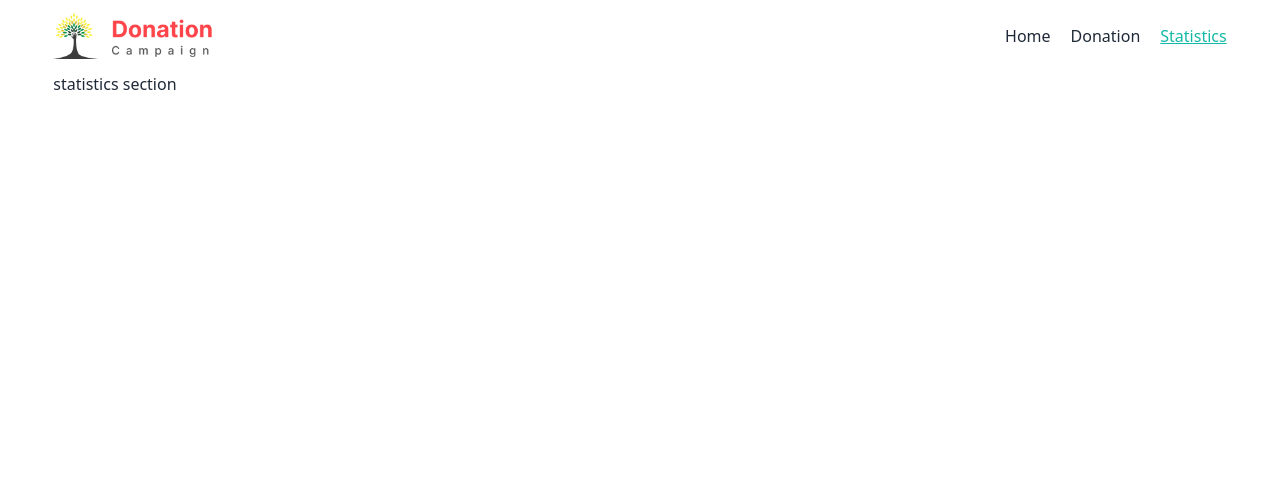
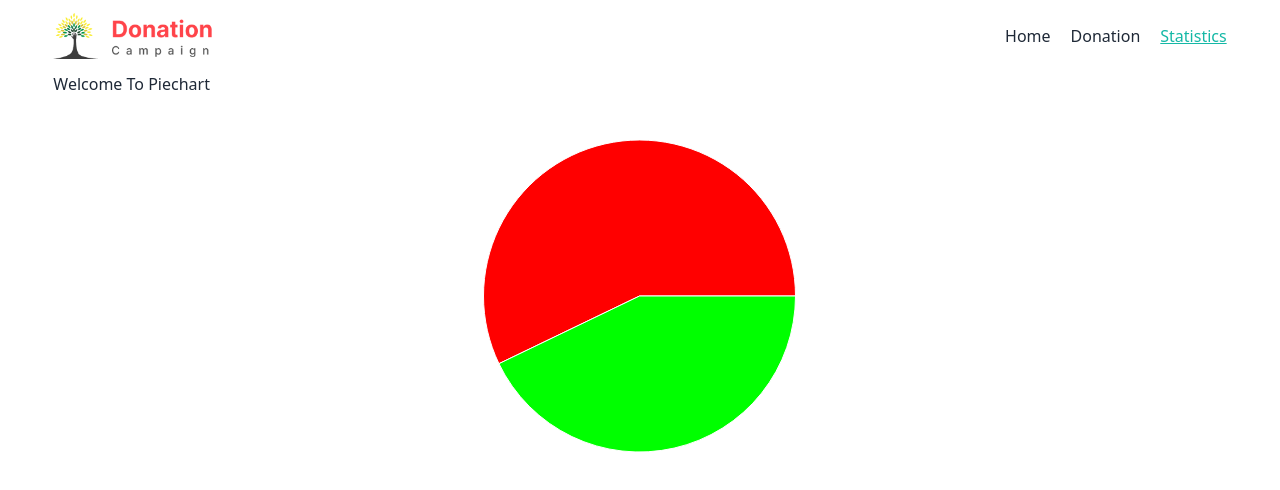
Before and after one commit to naymHdev/Donation-Campagin, a React (Vite) app: page /statistics in a window 1280 px wide. Shown: the top 490 px of the page. Built offline with nearby package versions, Linux system fonts and the light colour scheme.

Commit message:
aded and modified

```diff
--- a/src/Components/Home/Home.jsx
+++ b/src/Components/Home/Home.jsx
@@ -1,6 +1,5 @@
 import React from 'react';
 import { useLoaderData } from 'react-router-dom';
-import Banner from '../../Header/Banner';
 import Campains from '../Pages/Campains';
 
 const Home = () => {
@@ -10,7 +9,6 @@ const Home = () => {
 
     return (
         <div>
-           <Banner></Banner>
            <Campains campains={campains}></Campains>
         </div>
     );
--- a/src/Components/Statistics/Statistics.jsx
+++ b/src/Components/Statistics/Statistics.jsx
@@ -1,9 +1,29 @@
-import React from "react";
+import React from 'react';
+import { PieChart, Pie, Cell, ResponsiveContainer } from 'recharts';
 
 const Statistics = () => {
+  const marks = [
+    { name: 'Group A', value: 400 },
+    { name: 'Group B', value: 300 },
+  ];
+
+  const COLORS = ['#FF0000', '#00FF00',];
+
   return (
     <div>
-      <h2>statistics section</h2>
+      <div>
+        <h2>Welcome To Piechart</h2>
+
+        <ResponsiveContainer width="100%" height={400}>
+          <PieChart>
+            <Pie data={marks} dataKey="value">
+              {marks.map((entry, index) => (
+                <Cell key={entry.index} fill={COLORS[index % COLORS.length]} />
+              ))}
+            </Pie>
+          </PieChart>
+        </ResponsiveContainer>
+      </div>
     </div>
   );
 };
--- a/src/Layout/MainLayout.jsx
+++ b/src/Layout/MainLayout.jsx
@@ -10,7 +10,7 @@ const MainLayout = () => {
             <Navber></Navber>
             {
                 navigation.state === "loading" ?
-                <p className='text-7xl font-bold text-orange-600 flex h-screen justify-center'>Loding...</p> :
+                <p className='text-7xl font-bold text-orange-600 flex h-screen items-center justify-center'>Loding...</p> :
                 <Outlet></Outlet>
             }
         </div>
```
Also changed, not shown: src/Components/Pages/Campains.jsx (+14 -13 lines), 1 other file (tests, documents, lock files or other folders).
